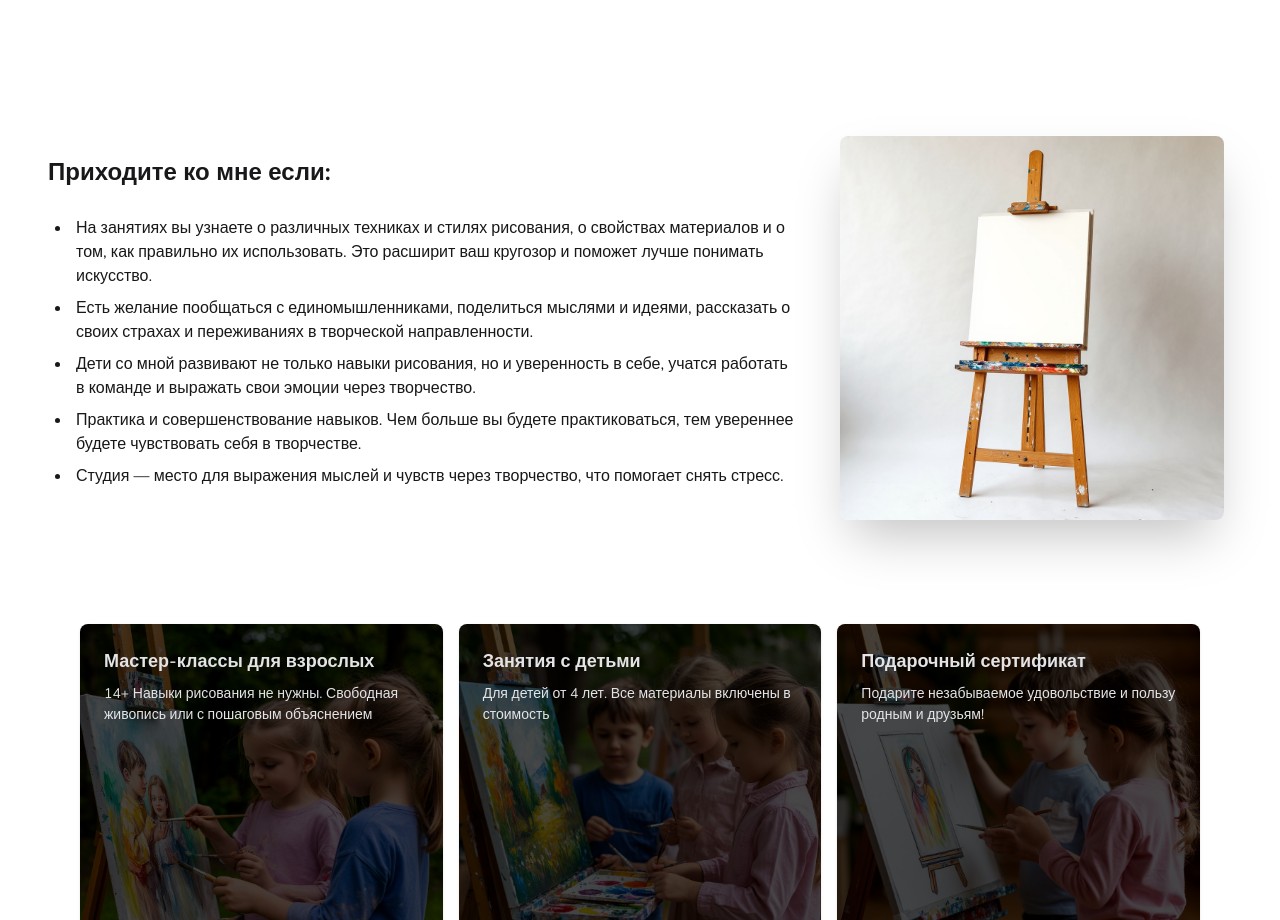
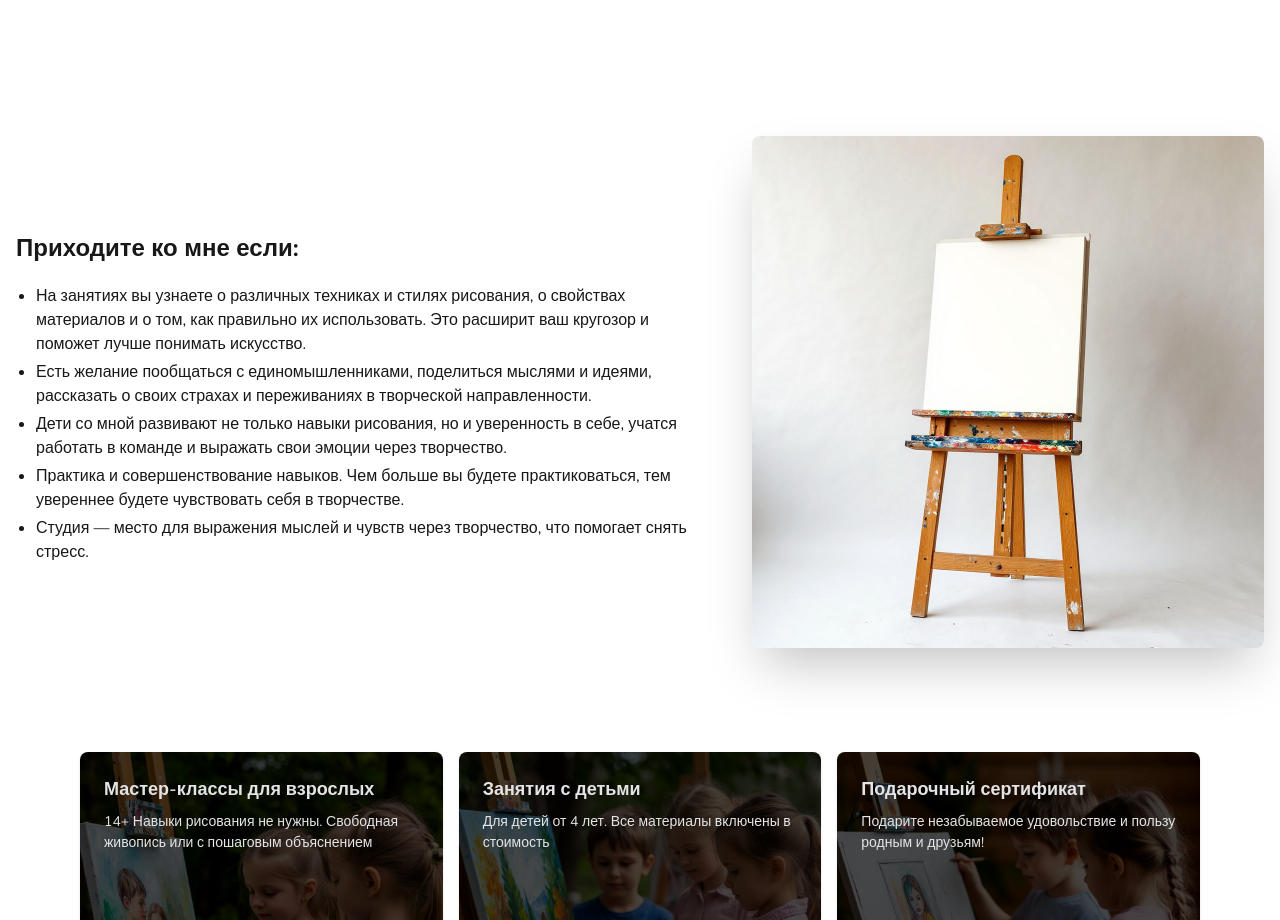
Before and after one commit to PeterSkwortsov/borsh, a Next.js app: page / in a window 1280 px wide. Shown: the part 3700-4620 px from the top of the page. Built offline with nearby package versions, Linux system fonts and the light colour scheme.

Commit message:
Правки

```diff
--- a/app/components/ComeToMe.jsx
+++ b/app/components/ComeToMe.jsx
@@ -3,33 +3,40 @@ import Image from 'next/image';
 export default function ComeToMe() {
   return (
     <>
-      <div className="hero pl-8 pr-10 mb-20">
+      <div className="hero mb-20">
         <div className="hero-content flex-col lg:flex-row-reverse">
-          <img src="easel.jpeg" className="max-w-sm rounded-lg shadow-2xl" />
+          <Image
+            src="/easel.jpeg"
+            width={200}
+            height={100}
+            alt="Picture of the author"
+            style={{ width: "100%" }}
+            className=" rounded-lg shadow-2xl max-w-lg"
+          />
           <div>
             <h6 className="text-2xl font-bold pt-4">Приходите ко мне если:</h6>
-            <ul className="list-disc p-6">
-              <li className="p-1">
+            <ul className="list-disc pr-5 pl-5">
+              <li className="mt-5 pb-1">
                 На занятиях вы узнаете о различных техниках и стилях рисования,
                 о свойствах материалов и о том, как правильно их использовать.
                 Это расширит ваш кругозор и поможет лучше понимать искусство.
               </li>
-              <li className="p-1">
+              <li className="pb-1">
                 Есть желание пообщаться с единомышленниками, поделиться мыслями
                 и идеями, рассказать о своих страхах и переживаниях в творческой
                 направленности.
               </li>
-              <li className="p-1">
+              <li className="pb-1">
                 Дети со мной развивают не только навыки рисования, но и
                 уверенность в себе, учатся работать в команде и выражать свои
                 эмоции через творчество.
               </li>
-              <li className="p-1">
+              <li className="pb-1">
                 Практика и совершенствование навыков. Чем больше вы будете
                 практиковаться, тем увереннее будете чувствовать себя в
                 творчестве.
               </li>
-              <li className="p-1">
+              <li className="pb-1">
                 Студия — место для выражения мыслей и чувств через творчество,
                 что помогает снять стресс.
               </li>
```
